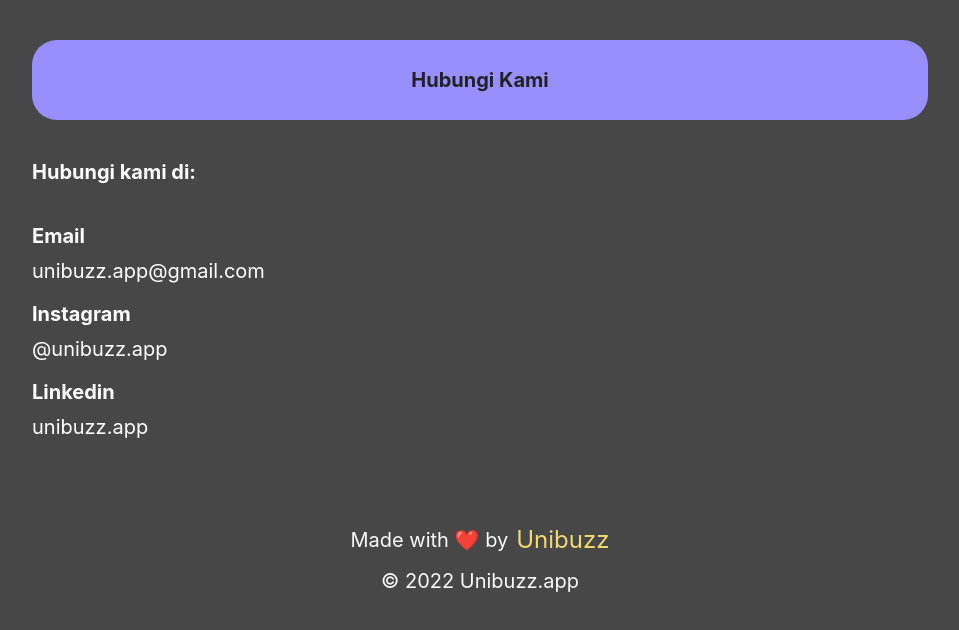
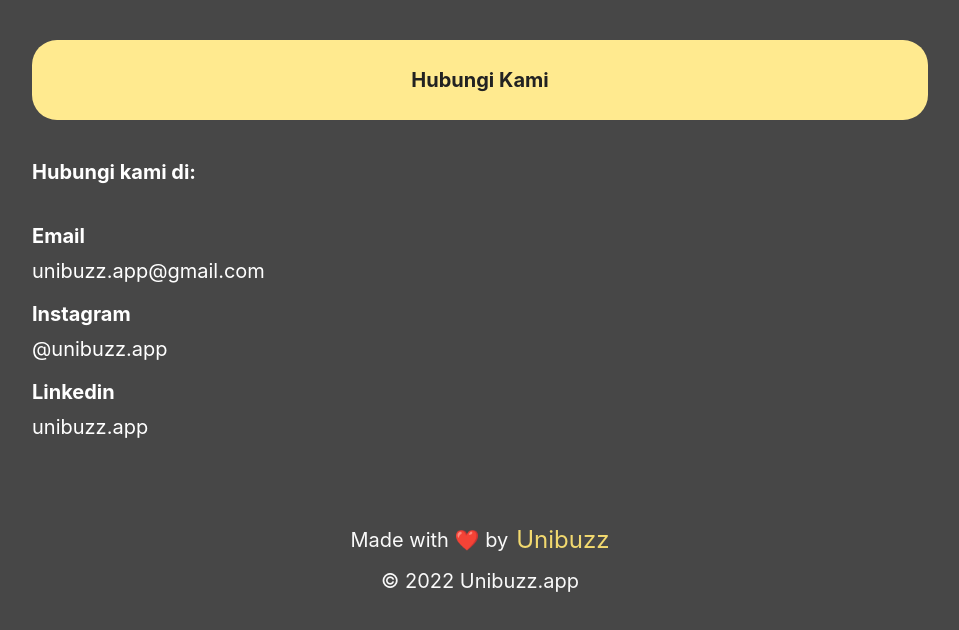
Before and after one commit to neodroid/Unibuzz-Landing, a React (Create React App) app: page /Hubungi-Kami in a window 1280 px wide. Shown: the top 630 px of the page, without its empty margins (160-1119 px from the left). Built offline with nearby package versions, Linux system fonts and the light colour scheme.

Commit message:
feat: change color to creamyyellow

```diff
--- a/src/pages/Hubungi-Kami.tsx
+++ b/src/pages/Hubungi-Kami.tsx
@@ -20,7 +20,7 @@
         <Box minH="100vh" textAlign="center" fontSize="xl" backgroundColor={"#474747"} >
             <Grid p={10} justifyItems="center">
                 <Center
-                    backgroundColor={"#988FFF"}
+                    backgroundColor={"#FFEA8F"}
                     w={[
                         '80vw', // 0-30em
                         '80vw', // 30em-48em
--- a/src/pages/Panduan-Komunitas.tsx
+++ b/src/pages/Panduan-Komunitas.tsx
@@ -19,7 +19,7 @@
         <Box textAlign="center" fontSize="xl" backgroundColor={"#474747"} >
             <Grid minH="100vh" p={10} justifyItems="center">
                 <Center
-                    backgroundColor={"#988FFF"}
+                    backgroundColor={"#FFEA8F"}
                     w={[
                         '80vw', // 0-30em
                         '80vw', // 30em-48em
--- a/src/pages/Privasi-dan-Keamanan.tsx
+++ b/src/pages/Privasi-dan-Keamanan.tsx
@@ -19,7 +19,7 @@
     <Box textAlign="center" fontSize="xl" backgroundColor={"#474747"} >
       <Grid minH="100vh" p={10} justifyItems="center">
         <Center
-          backgroundColor={"#8FC9FF"}
+          backgroundColor={"#FFEA8F"}
           w={[
             '80vw', // 0-30em
             '80vw', // 30em-48em
--- a/src/pages/Syarat-dan-Ketentuan.tsx
+++ b/src/pages/Syarat-dan-Ketentuan.tsx
@@ -20,7 +20,7 @@
         <Box minH="100vh" textAlign="center" fontSize="xl" backgroundColor={"#474747"} >
             <Grid p={10} justifyItems="center">
                 <Center
-                    backgroundColor={"#988FFF"}
+                    backgroundColor={"#FFEA8F"}
                     w={[
                         '80vw', // 0-30em
                         '80vw', // 30em-48em
```
